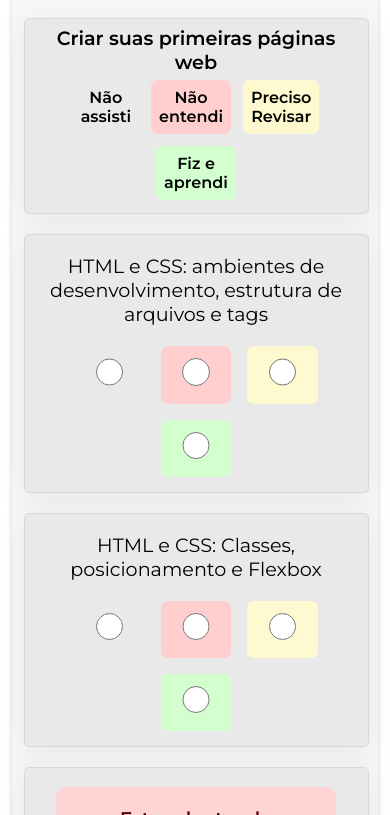
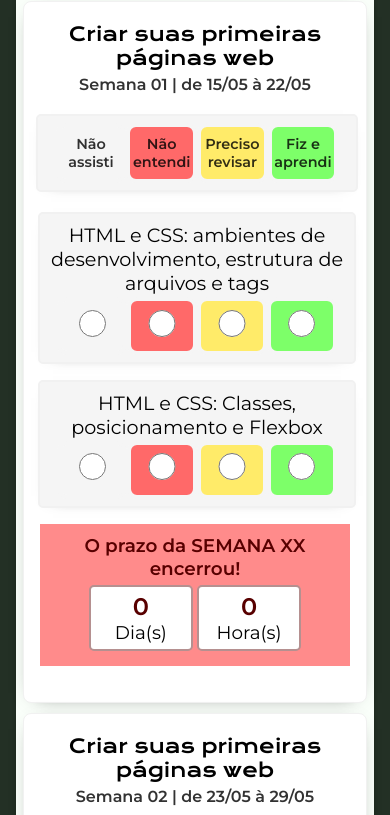
Before and after one commit to HenriqueSantosMarcelino/agenda_nova_geracao, a plain HTML site: page agenda.html in a window 390 px wide. Shown: the part 161-976 px from the top of the page. Drawn offline with nearby package versions, Linux system fonts and the light colour scheme.

Commit message:
correção de responsividade e adição de timer

```diff
--- a/agenda.html
+++ b/agenda.html
@@ -23,27 +23,31 @@
 
     <section class="container__tabela">
       <h2 class="tabela__titulo">Módulo 2</h2>
+
+      <article>
+        <h4 class="tabela__subtitulo">Criar suas primeiras páginas web</h4>
+        <p class="tabela__subtitulo__semana">Semana 01 | de 15/05 à 22/05</p>
         <table class="tabela__conteudo">
+          <thead>
+            <tr>
+              <td>
+                <h5>Não<br>assisti</h5>
+              </td>
+              <td>
+                <h5>Não<br>entendi</h5>
+              </td>
+              <td>
+                <h5>Preciso<br>revisar</h5>
+              </td>
+              <td>
+                <h5>Fiz e<br>aprendi</h5>
+              </td>
+            </tr>
+          </thead>
           <tbody>
             <tr>
-            <th>
-              <h4 class="tabela__conteudo__titulo">Criar suas primeiras páginas web</h4>
-            </th>
-            <th>
-              <h5>Não assisti</h5>
-            </th>
-            <th>
-              <h5>Não entendi</h5>
-            </th>
-            <th>
-              <h5>Preciso Revisar</h5>
-            </th>
-            <th>
-              <h5>Fiz e aprendi</h5>
-            </th>
-          </tr>
-          <tr>
-            <td class="tabela__conteudo__titulo">HTML e CSS: ambientes de desenvolvimento, estrutura de arquivos e tags
+              <td class="tabela__conteudo__titulo">HTML e CSS: ambientes de desenvolvimento, estrutura de arquivos e
+                tags
               </td>
               <!-- referência dos nomes: M2 (Módulo 2 ) _ C1 (Curso 1) -->
               <div class="tabela__conteudo__div">
@@ -55,42 +59,70 @@
             </tr>
             <tr>
               <td class="tabela__conteudo__titulo">HTML e CSS: Classes, posicionamento e Flexbox</td>
+              <div class="tabela__conteudo__div">
                 <td><input type="radio" name="M2_C2" value="Não assisti" /></td>
                 <td><input type="radio" name="M2_C2" value="Não entendi" /></td>
                 <td><input type="radio" name="M2_C2" value="Preciso Revisar" /></td>
                 <td><input type="radio" name="M2_C2" value="Entendi Bem" /></td>
+              </div>
             </tr>
-          <tr >
+          <tfoot>
             <td class="timer__tabela" colspan="5">
-              <div class="cronometro__finalizado" id="semana1CSS"></div>
+              <div class="cronometro" id="semana1CSS"></div>
+            </td>
+          </tfoot>
+          </tbody>
+        </table>
+      </article>
+
+      <article>
+        <h4 class="tabela__subtitulo">Criar suas primeiras páginas web</h4>
+        <p class="tabela__subtitulo__semana">Semana 02 | de 23/05 à 29/05</p>
+        <table class="tabela__conteudo">
+          <thead>
+            <tr>
+              <td>
+                <h5>Não<br>assisti</h5>
+              </td>
+              <td>
+                <h5>Não<br>entendi</h5>
+              </td>
+              <td>
+                <h5>Preciso<br>revisar</h5>
+              </td>
+              <td>
+                <h5>Fiz e<br>aprendi</h5>
               </td>
             </tr>
+          </thead>
+          <tbody>
+            <tr>
+              <td class="tabela__conteudo__titulo">HTML e CSS: cabeçalho, footer e variáveis CSS
+              </td>
+              <div class="tabela__conteudo__div">
+                <td><input type="radio" name="M2_C3" value="Não assisti" /></td>
+                <td><input type="radio" name="M2_C3" value="Não entendi" /></td>
+                <td><input type="radio" name="M2_C3" value="Preciso Revisar" /></td>
+                <td><input type="radio" name="M2_C3" value="Entendi Bem" /></td>
+              </div>
+            </tr>
+            <tr>
+              <td class="tabela__conteudo__titulo">HTML e CSS: trabalhando com responsividade e publicação de projetos</td>
+              <div class="tabela__conteudo__div">
+                <td><input type="radio" name="M2_C4" value="Não assisti" /></td>
+                <td><input type="radio" name="M2_C4" value="Não entendi" /></td>
+                <td><input type="radio" name="M2_C4" value="Preciso Revisar" /></td>
+                <td><input type="radio" name="M2_C4" value="Entendi Bem" /></td>
+              </div>
+            </tr>
+          <tfoot>
+            <td class="timer__tabela" colspan="5">
+              <div class="cronometro" id="semana2CSS"></div>
+            </td>
+          </tfoot>
           </tbody>
         </table>
-      <table class="tabela__conteudo">
-        <tbody>
-          <tr>
-            <td class="tabela__conteudo__titulo">HTML e CSS: cabeçalho, footer e variáveis CSS</td>
-            <!-- <td><input type="radio" name="M2_C3" value="Não assisti" /></td>
-            <td><input type="radio" name="M2_C3" value="Não entendi" /></td>
-            <td><input type="radio" name="M2_C3" value="Preciso Revisar" /></td>
-            <td><input type="radio" name="M2_C3" value="Entendi Bem" /></td> -->
-          </tr>
-          <tr>
-            <td class="tabela__conteudo__titulo">HTML e CSS: trabalhando com responsividade e publicação de projetos
-            </td>
-            <!-- <td><input type="radio" name="M2_C4" value="Não assisti" /></td>
-            <td><input type="radio" name="M2_C4" value="Não entendi" /></td>
-            <td><input type="radio" name="M2_C4" value="Preciso Revisar" /></td>
-            <td><input type="radio" name="M2_C4" value="Entendi Bem" /></td> -->
-          </tr>
-          <tr>
-            <td colspan="5">
-              <div class="cronometro" id="semana2CSS"></div>
-            </td>
-          </tr>
-        </tbody>
-      </table>
+      </article>
 
     </section>
 
--- a/js/temporizador.js
+++ b/js/temporizador.js
@@ -21,15 +21,63 @@ function exibirTempoRestante(dataFinal, elemento) {
     var tempoRestante = calcularTempoRestante(dataFinal);
 
     timerElemento.innerHTML =
-                              '<div class="timer"><div class="timer__titulo">Estou dentro do <br><h3>Cronograma?</h3></div>'
-                             + '<div class="timer__restante"><div class="timer__restante__diashoras">' + tempoRestante.dias + ' </div><div>Dia(s)</div></div> '
-                             + ' <div class="timer__restante"><div class=timer__restante__diashoras> ' + tempoRestante.horas + '</div><div>Hora(s)</div></div></div> ';
+                              '<div class="timer">' +
+                                '<div class="timer__titulo">' +
+                                  'Estou dentro do <br><h3>Cronograma?</h3>' +
+                                '</div>' +
+
+                                '<div class="timer__pai">' +
+                                  '<div class="timer__restante">' +
+                                    '<div class="timer__restante__variaveis">' +
+                                      tempoRestante.dias +
+                                    '</div>' +
+                                    '<div class="timer__restante__constantes">' +
+                                      'Dia(s)' +
+                                    '</div>' +
+                                  '</div>' +
+
+                                  '<div class="timer__restante">' +
+                                    '<div class=timer__restante__variaveis>' +
+                                      tempoRestante.horas +
+                                    '</div>' +
+                                    '<div class="timer__restante__constantes">' +
+                                      'Hora(s)' +
+                                    '</div>' +
+                                  '</div>' +
+                                '</div>' +
+
+                              '</div>';
 
     // verifica se o tempo já chegou a zero
     if (tempoRestante.dias <= 0 && tempoRestante.horas <= 0) {
-      timerElemento.innerHTML = '<div class="timer__finalizado"><div class="timer__titulo__finalizado">Estou dentro do <br><h3>Cronograma?</h3></div>'
-                              + '<div class="timer__restante__finalizado"><div class="timer__restante__diashoras__finalizado"> 0 </div><div>Dia(s)</div></div> '
-                              + ' <div class="timer__restante__finalizado"><div class=timer__restante__diashoras__finalizado> 0 </div><div>Hora(s)</div></div></div> ';
+      timerElemento.innerHTML =
+                                '<div class="timer" style="background-color:#ff8b8b;">' +
+
+                                  '<div class="timer__titulo" style="color:#580000;">' +
+                                    'O prazo da SEMANA XX encerrou!' +
+                                  '</div>' +
+
+                                  '<div class="timer__pai">' +
+                                    '<div class="timer__restante" style="border: 2px solid rgb(181, 144, 144);">' +
+                                      '<div class="timer__restante__variaveis" style="color:#580000;">' +
+                                        '0' +
+                                      '</div>' +
+                                      '<div class="timer__restante__constantes">' +
+                                        'Dia(s)' +
+                                      '</div>' +
+                                    '</div>' +
+
+                                    '<div class="timer__restante" style="border: 2px solid rgb(181, 144, 144);">' +
+                                      '<div class="timer__restante__variaveis" style="color:#580000;">' +
+                                        '0' +
+                                      '</div>' +
+                                      '<div class="timer__restante__constantes">' +
+                                        'Hora(s)' +
+                                      '</div>' +
+                                    '</div>' +
+                                  '</div>' +
+
+                                '</div>';
       clearInterval(intervalID);
     }
   }
--- a/styles/style_agenda.css
+++ b/styles/style_agenda.css
@@ -35,149 +35,126 @@ body {
     color: var(--cor-primaria);
     text-decoration: none;
 }
+
 .apresentacao {
     display: flex;
-    align-items: center;
     justify-content: center;
-    flex-direction: column;
 }
-.container__tabela {
+
+
+.container__tabela { /*section PAI da tabela*/
     background: var(--cor-container);
     border-radius: 6px;
     box-shadow: 0 2px 4px rgba(0, 0, 0, 0.1);
+
     margin: 2%;
     padding: 2%;
-    display: flex;
-    width: 70%;
-    flex-direction: column;
-    gap: 10px;
+    width: 80%;
+}
+.tabela__conteudo { /* table PAI dos td */
+    font-size: 1.4rem;
+    font-family: var(--fonte-secundaria);
+    color: var(--cor-primaria);
+    width: 100%;
 }
 .tabela__titulo {
     font-size: 2rem;
     font-family: var(--fonte-primaria);
     color: var(--cor-primaria);
+    padding: 8px 0px;
 }
-.tabela__conteudo {
+.tabela__subtitulo {
     font-size: 1.4rem;
+    font-weight: 400;
+    font-family: var(--fonte-primaria);
+    color: var(--cor-primaria);
+}
+.tabela__subtitulo__semana {
+
+    font-size: 1.2rem;
+    font-weight: 800;
     font-family: var(--fonte-secundaria);
     color: var(--cor-primaria);
-    text-align: center;
-    display: flex;
-    flex-wrap: wrap;
 }
 tr {
-    height: 10vh;
+    height: 10vh; /* Altura das linhas da tabela */
 }
-td {
+
+td:first-child { /* Coluna 1 Titulo */
+    width: 60%;
+    text-align: start;
     border-bottom: solid 2px;
-    padding: 10px;
     border-color: #cfcfcf;
 }
-td:first-child {
-    width: 60%;
-    text-align: start;
-}
-td:first-child+td {
+td:first-child+td, td:first-child+td+td, td:first-child+td+td+td, td:first-child+td+td+td+td {
     width: 10%;
+    text-align: center;
     border: 8px solid var(--cor-container);
     border-radius: 15px;
 }
-td:first-child+td+td {
-    width: 10%;
-    background-color: #ffcfcf;
-    border: 8px solid var(--cor-container);
-    border-radius: 15px;
+td:first-child+td+td { /* Coluna 3 'NÃO ENTENDI' */
+    background-color: #ff6969;
 }
-
 td:first-child+td+td+td {
-    width: 10%;
-    background-color: #fff9cf;
-    border: 8px solid var(--cor-container);
-    border-radius: 15px;
+    background-color: #ffeb69; /* Coluna 4 'PRECISO REVISAR' */
 }
 td:first-child+td+td+td+td {
-    width: 10%;
-    background-color: #d3ffcf;
-    border: 8px solid var(--cor-container);
-    border-radius: 15px;
+    background-color: #7dff69; /* Coluna 5 'FIZ E APRENDI' */
 }
 input[type='radio'] {
     width: 1.7rem;
     height: 1.7rem;
 }
+
 .cronometro {
-    width: 100%;
     color: #000000;
     font-family: var(--fonte-secundaria);
+
+    width: 100%;
 }
-.timer {
+.timer { /*div pai*/
+    background-color: #f1ffeb;
+    padding: 10px 0px;
+
     display: flex;
+    flex-direction: column;
     align-items: center;
     justify-content: center;
-    background-color: #f1ffeb;
-    padding: 10px 0px;
-    border-bottom: 3px solid rgb(144, 181, 156);
-    margin-bottom: 10px;
 }
-.timer__finalizado {
-    display: flex;
-    align-items: center;
-    justify-content: center;
-    background-color: #ffd4d4;
-    padding: 10px 0px;
-    border-bottom: 3px solid rgb(181, 144, 144);
-    margin-bottom: 10px;
-}
-.timer__titulo {
+.timer__titulo { /* "A semana X termina em:" */
+    color: #00581a;
     font-weight: 600;
     font-size: 1.15rem;
-    margin: 0px 5px;
-    color: #00581a;
+    padding: 0px 30px;
 }
-.timer__titulo__finalizado {
-    font-weight: 600;
-    font-size: 1.15rem;
-    margin: 0px 5px;
-    color: #580000;
+.timer__pai { /* Bloco pai do pai das variáveis*/
+    display: flex;
+    justify-content: center;
+    width: 70%;
+    padding: 5px 25%;
 }
-.timer__restante {
-    display: flex;
-    flex-direction: column;
-    font-weight: 400;
-    font-size: 1.15rem;
-    justify-content: space-between;
-    align-items: center;
-    width: 70px;
-    padding: 5px;
-    margin: 0px 2px;
+.timer__restante {/* Blocos pai das variáveis*/
     background-color: #ffffff;
     border: 2px solid rgb(144, 181, 156);
     border-radius: 5px;
-}
-.timer__restante__finalizado {
+    font-weight: 400;
+    font-size: 1.15rem;
+
+    padding: 5px;
+    margin: 0px 2px;
+
+    width: 100%;
+
     display: flex;
     flex-direction: column;
-    font-weight: 400;
-    font-size: 1.15rem;
-    justify-content: space-between;
     align-items: center;
-    width: 70px;
-    padding: 5px;
-    margin: 0px 2px;
-    background-color: #ffffff;
-    border: 2px solid rgb(181, 144, 144);
-    border-radius: 5px;
 }
-.timer__restante__diashoras {
+.timer__restante__variaveis { /* Numeros variáveis */
+    color: #00581a;
     font-weight: 600;
     font-size: 1.5rem;
-    color: #00581a;
 }
-.timer__restante__diashoras__finalizado {
-    font-weight: 600;
-    font-size: 1.5rem;
-    color: #580000;
-}
+
 .rodape {
     background-color: var(--cor-terciaria);
     color: var(--cor-primaria);
@@ -189,86 +166,9 @@ input[type='radio'] {
 }
 
 @media (max-width: 960px) {
-    .timer__restante__finalizado {
-        padding: 10px;
-        width: 240px;
-        border-radius: 10px;
-
+    main {
+        background-color: rgb(35, 48, 37);
     }
-    .timer__finalizado {
-        display: flex;
-        align-items: center;
-        justify-content: center;
-        background-color: #ffd4d4;
-        padding: 20px;
-        border-bottom: 0px;
-        margin-bottom: 10px;
-        border-radius: 10px;
-        width: 240px;
-    }
-    .apresentacao {
-        flex-direction: row;
-        padding: 5%;
-    }
-    .container__tabela {
-        background: #f8f8f8;
-        border-radius: 6px;
-        box-shadow: 0 2px 4px rgba(0, 0, 0, 0.2);
-        margin: 2%;
-        padding: 2%;
-        display: flex;
-        width: 90%;
-        flex-direction: column;
-        gap: 10px;
-    }
-    h5 {
-        font-size: 1rem;
-        padding: 6px 6px;
-       }
-    th {
-        margin: -2px;
-    }
-    tr {
-        background-color: var(--cor-container-responsivo);
-        margin: 10px 0px;
-        padding: 5px 0px;
-        border-radius: 5px;
-        box-shadow: 0 4px 30px rgba(79, 79, 79, 0.1);
-        border: 1px solid #d8d8d8;
-        width: 100%;
-
-    }
-    td:first-child, th:first-child {
-        width: 90%;
-        text-align: center;
-        font-size: 1.2rem;
-        border: 0;
-    }
-    td:first-child+td, th:first-child+th {
-        width: 15%;
-        border: 8px solid var(--cor-container-responsivo);
-        border-radius: 15px;
-    }
-    td:first-child+td+td, th:first-child+th+th {
-        width: 15%;
-        background-color: #ffcfcf;
-        border: 8px solid var(--cor-container-responsivo);
-        border-radius: 15px;
-    }
-
-    td:first-child+td+td+td, th:first-child+th+th+th {
-        width: 15%;
-        background-color: #fff9cf;
-        border: 8px solid var(--cor-container-responsivo);
-        border-radius: 15px;
-    }
-    td:first-child+td+td+td+td, th:first-child+th+th+th+th {
-        width: 15%;
-        background-color: #d3ffcf;
-        border: 8px solid var(--cor-container-responsivo);
-        border-radius: 15px;
-    }
-
 
     .cabecalho {
         padding: 6%
@@ -276,37 +176,127 @@ input[type='radio'] {
     .cabecalho__menu {
         justify-content: center;
     }
-    .apresentacao__conteudo {
-        width: 95%;
-        gap: 20px;
-    }
-    .container__tabela {
-        width: 100%;
-    }
-    .apresentacao__conteudo__titulo {
-        font-size: 1.7rem;
-    }
     .cabecalho__menu__link {
         font-size: 1.3rem;
     }
-    .apresentacao__conteudo__texto {
-        font-size: 1.3rem;
+
+    .container__tabela {/*<section> "MÓDULO 1, [...] ", pai dos articles*/
+        background: #fafffa;
+        border-radius: 6px;
+        box-shadow: 0 2px 4px rgba(0, 0, 0, 0.2);
+
+        margin: 6% 4%;
+        padding: 2%;
+
+        width: 100%;
     }
-    .apresentacao__links {
-        flex-direction: column;
-        gap: 15px;
+    .tabela__titulo { /* MODULOS*/
+        font-size: 1.65rem;
+        text-align: center;
+    }
+    article { /* Tables da mesma SEMANA */
+        background-color: #ffffff;
+        border-radius: 8px;
+        box-shadow: 0px 3px 19px -13px rgba(0,0,0,0.75);
+        border: 1px solid rgb(241, 241, 241);
+
+        margin: 10px 0px;
+        padding: 20px 5px;
+    }
+    .tabela__subtitulo {
+        font-size: 1.2rem;
+
+        text-align: center;
+        padding: 0px 30px;
+    }
+    .tabela__subtitulo__semana {
+        font-size: 1rem;
+        text-align: center;
+        margin-top: 5px;
+        opacity: 0.8;
     }
 
-    .tabela__conteudo, .tabela__conteudo tbody, .tabela__conteudo, tr, .tabela__conteudo td, th {
+    .tabela__conteudo { /* tudo dentro da tag <table> */
+        padding: 10px 5px;
+    }
+    .tabela__conteudo, tbody, tr, td, th {
         display: inline-table;
-      }
-.timer__tabela {
-    width: 100%;
-}
-    .timer__finalizado {
+    }
+
+    tr {  /* mexe nas linhas da tabela */
+        background-color: #f5f5f5;
+        box-shadow: 0px 3px 15px -15px rgba(0,0,0,0.75);
+        border: 2px solid rgb(241, 241, 241);
+
+        border-radius: 5px;
+        text-align: center;
+
+        margin: 8px 0px;
+        padding: 5px 0px;
+
+        width: 100%;
+    }
+
+    /* INICIO Ajuste da PRIMEIRA 1° linha tabela: "NÃO ASSISTI", [...]" */
+    h5 { /* Fonte índice*/
+        font-size: 0.9rem;
+        opacity: 0.8;
+    }
+    thead > tr {
+        height: auto;
+    }
+    thead > tr > td:first-child, thead > tr > td:first-child +td, thead > tr > td:first-child+td+td, thead > tr > td:first-child+td+td+td  {
+        border: 4px solid #f5f5f5;
+        border-radius: 10px;
+
+        padding: 2% 0%;
+        width: 20%;
+    }
+    thead > tr > td:first-child +td {
+        background-color: #ff6969;
+    }
+    thead > tr > td:first-child+td+td {
+        background-color: #ffeb69;
+    }
+    thead > tr > td:first-child+td+td+td {
+        background-color: #7dff69
+    }
+    /* FIM Ajuste da PRIMEIRA 1° linha tabela: "NÃO ASSISTI", [...]" */
+
+    /* INICIO largura colunas dos cursos */
+    td:first-child  { /* Pai da "tag <título>" do curso */
+        font-size: 1.2rem;
+        border: 0;
+
+        width: 100%;
+        text-align: center;
+    }
+    td:first-child+td, td:first-child+td+td, td:first-child+td+td+td, td:first-child+td+td+td+td {
+        border: 4px solid #f5f5f5;
+        border-radius: 10px;
+
+        padding: 2% 0%;
+        width: 20%;
+     }
+    input[type='radio'] {
+        width: 1.7rem;
+        height: 1.7rem;
+    }
+    /* FIM largura colunas dos cursos */
+
+    .cronometro {
         display: inline-block;
+    }
+    tfoot > tr {
+        background-color: inherit;
+        box-shadow: none;
+        border: none;
+        border-radius: 8px;
 
+        margin: 0;
+        padding: 0;
     }
+
     .rodape {
         font-size: 1.2rem;
     }
```
Lines whose indentation alone changed are shown as unchanged.
